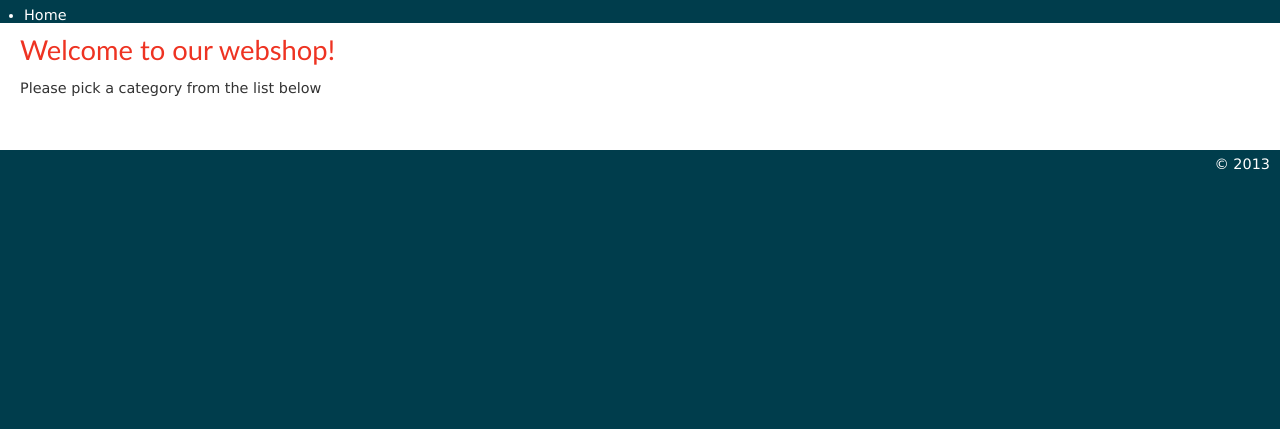
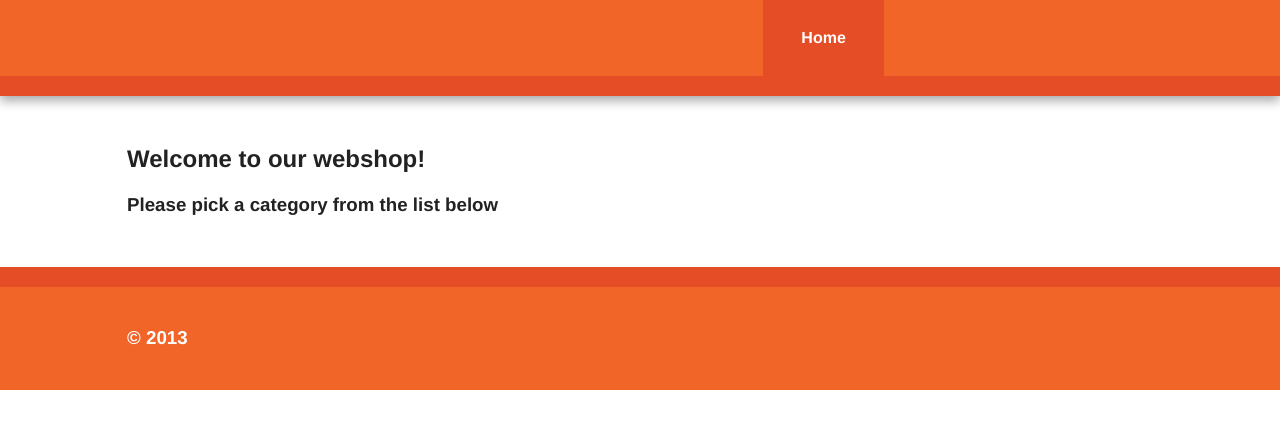
Before and after one commit to SamuelDebruyn/MI4webshop, a CakePHP app: the page made by app/View/StaticPages/home.ctp in a window 1280 px wide. Shown: the top 429 px of the page. Run offline with PHP 8.4 and a stand-in for CakePHP, Linux system fonts and the light colour scheme; the template is opened without the code that fills it, so the values that code supplies are empty; some libraries are stand-ins or nearby versions.

Commit message:
initializr design ingeschakeld

```diff
--- a/app/View/Elements/customer_header.ctp
+++ b/app/View/Elements/customer_header.ctp
@@ -1,8 +1,10 @@
-<header>
-	<h1>
-		<?php echo $siteTitle; ?>
-	</h1>
-	<ul>
-		<li>Home</li>
-	</ul>
-</header>
+<div class="header-container">
+            <header class="wrapper clearfix">
+                <h1 class="title"><?php echo $siteTitle; ?></h1>
+                <nav>
+                    <ul>
+                        <li><a href="#">Home</a></li>
+                    </ul>
+                </nav>
+            </header>
+        </div>
--- a/app/View/Layouts/default.ctp
+++ b/app/View/Layouts/default.ctp
@@ -17,35 +17,60 @@
  */
 ?>
 <!DOCTYPE html>
-<html>
-<head>
-	<?php echo $this->Html->charset(); ?>
-	<title>
-		<?php echo $siteTitle; ?>:
-		<?php echo $title_for_layout; ?>
-	</title>
-	<?php
-		echo $this->Html->meta('icon');
+<!--[if lt IE 7]>      <html class="no-js lt-ie9 lt-ie8 lt-ie7"> <![endif]-->
+<!--[if IE 7]>         <html class="no-js lt-ie9 lt-ie8"> <![endif]-->
+<!--[if IE 8]>         <html class="no-js lt-ie9"> <![endif]-->
+<!--[if gt IE 8]><!-->
+<html class="no-js">
+	<!--<![endif]-->
+	<head>
+		<?php echo $this -> Html -> charset(); ?>
+		<title><?php echo $siteTitle; ?>:
+			<?php echo $title_for_layout; ?></title>
+		<meta name="viewport" content="width=device-width">
+		<?php echo $this -> Html -> css('main');
+		echo $this -> Html -> css('normalize.min');
+		echo $this -> fetch('meta');
+		echo $this -> fetch('css');
+		echo $this -> fetch('script');
+		?>
+		<script src="js/vendor/modernizr-2.6.2-respond-1.1.0.min.js"></script>
+	</head>
+	<body>
+		<!--[if lt IE 7]>
+            <p class="chromeframe">You are using an <strong>outdated</strong> browser. Please <a href="http://browsehappy.com/">upgrade your browser</a> or <a href="http://www.google.com/chromeframe/?redirect=true">activate Google Chrome Frame</a> to improve your experience.</p>
+        <![endif]-->
 
-		echo $this->Html->css('cake.generic');
+        <?php echo $this -> element('customer_header'); ?>
 
-		echo $this->fetch('meta');
-		echo $this->fetch('css');
-		echo $this->fetch('script');
-	?>
-</head>
-<body>
-	<div id="container">
-		<?php echo $this->element('customer_header'); ?>
-		<div id="content">
+        <div class="main-container">
+            <div class="main wrapper clearfix">
 
-			<?php echo $this->Session->flash(); ?>
+                <?php echo $this -> Session -> flash(); ?>
 
-			<?php echo $this->fetch('content'); ?>
-		</div>
-		<div id="footer">
-			&copy; <?php echo $siteTitle." ".date("Y"); ?>
-		</div>
-	</div>
-</body>
+				<?php echo $this -> fetch('content'); ?>
+
+            </div> <!-- #main -->
+        </div> <!-- #main-container -->
+
+		<div class="footer-container">
+            <footer class="wrapper">
+                <h3>&copy; <?php echo $siteTitle . " " . date("Y"); ?></h3>
+            </footer>
+        </div>
+		<script src="//ajax.googleapis.com/ajax/libs/jquery/1.10.1/jquery.min.js"></script>
+		<script>
+			window.jQuery || document.write('<script src="js/vendor/jquery-1.10.1.min.js"><\/script>')
+		</script>
+
+		<script src="js/main.js"></script>
+
+		<script>
+			var _gaq = [['_setAccount', 'UA-46771571-1'], ['_trackPageview']]; ( function(d, t) {
+					var g = d.createElement(t), s = d.getElementsByTagName(t)[0];
+					g.src = '//www.google-analytics.com/ga.js';
+					s.parentNode.insertBefore(g, s)
+				}(document, 'script'));
+		</script>
+	</body>
 </html>
--- a/app/View/StaticPages/home.ctp
+++ b/app/View/StaticPages/home.ctp
@@ -1,9 +1,15 @@
-<h2><?php echo __('Welcome to our webshop!'); ?></h2>
-<p><?php echo __('Please pick a category from the list below'); ?></p>
-<ul>
+<article>
+	<header>
+		<h2><?php echo __('Welcome to our webshop!'); ?></h2>
+	</header>
+	<section>
+		<h3><?php echo __('Please pick a category from the list below'); ?></h3>
+		<ul>
 	<?php
-		foreach($categories as $category){
-			echo "<li>".$this->Html->link($category['Category']['title'], array ( 'controller' => 'categories' , 'action' => 'view' , $category['Category']['id']))."</li>".$category['Category']['description'];
-		}
+	foreach ($categories as $category) {
+		echo "<li>" . $this -> Html -> link($category['Category']['title'], array('controller' => 'categories', 'action' => 'view', $category['Category']['id'])) . "</li>" . $category['Category']['description'];
+	}
 	?>
 </ul>
+	</section>
+</article>
```
